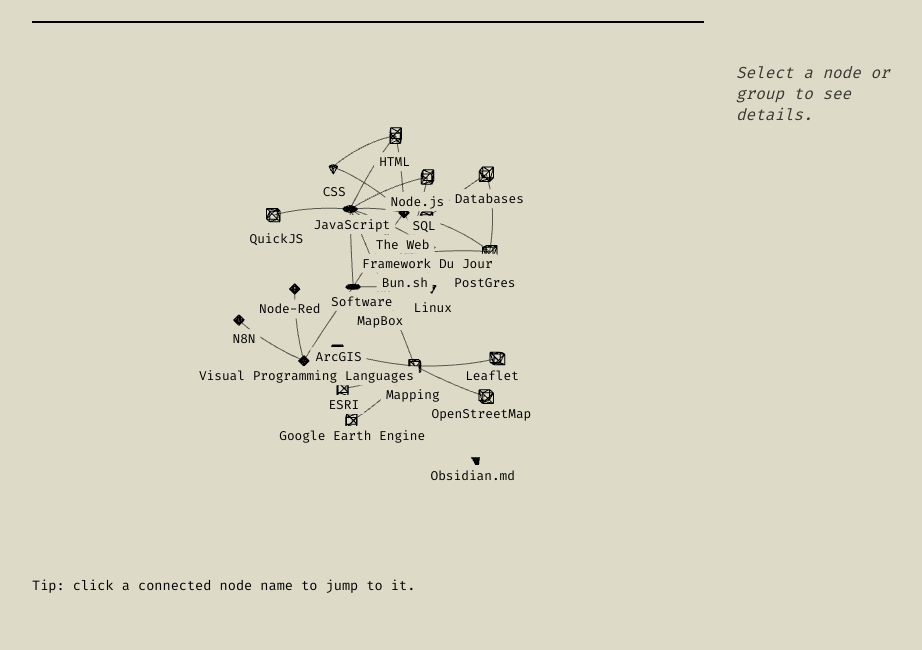
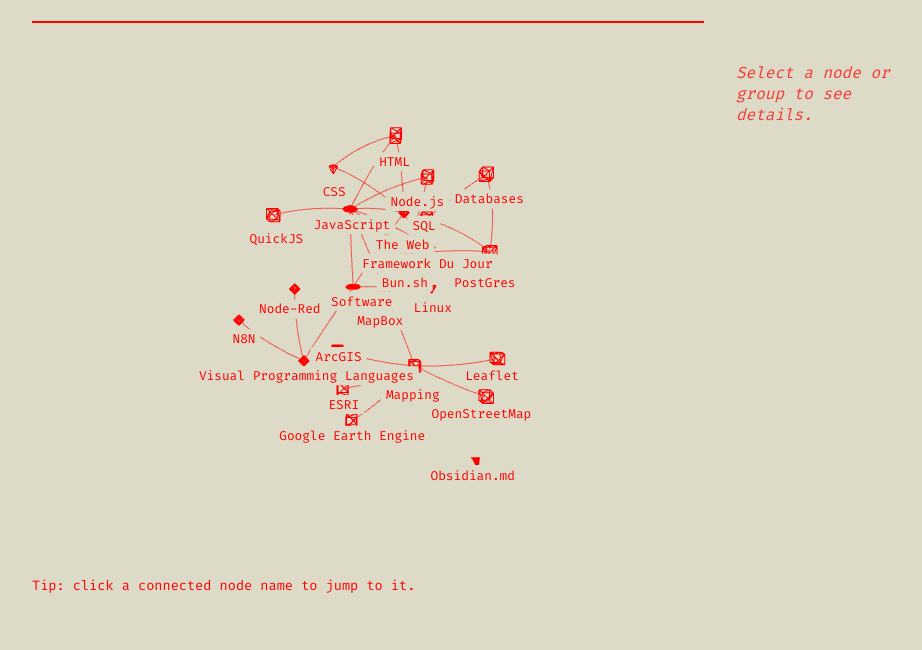
Before and after one commit to lnsy-dev/network-visualization, a website built with webpack: page index.html in a window 1280 px wide. Shown: the part 150-800 px from the top of the page, without its empty margins (272-1194 px from the left). Built offline with nearby package versions, Linux system fonts and the light colour scheme; animation ran at ten frames a second.

Commit message:
color updates

```diff
--- a/index.html
+++ b/index.html
@@ -16,7 +16,7 @@
 
     :root {
       --background-color: #dddbc7;
-      --foreground-color: #000;
+      --foreground-color: red;
       --secondary: #ff9900;
       --accent: #ff9900;
       --highlight-color: #ff9900;
--- a/package.json
+++ b/package.json
@@ -1,6 +1,6 @@
 {
   "name": "@lnsy/network-visualization",
-  "version": "0.3.52",
+  "version": "0.3.53",
   "description": "A custom HTML component for representing graph visualiations",
   "main": "dist/network-visualization.min.js",
   "type": "module",
```
Also changed, not shown: README.md.
